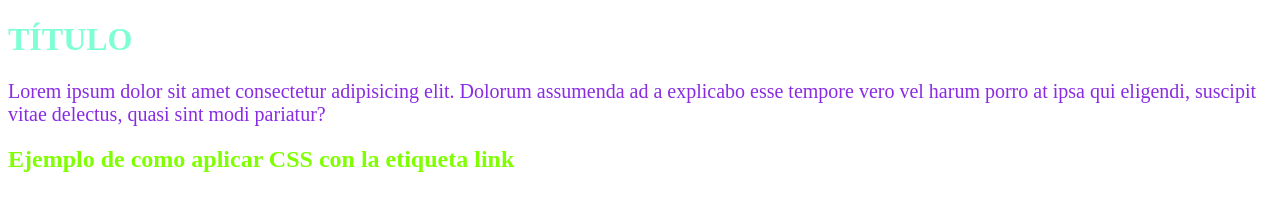
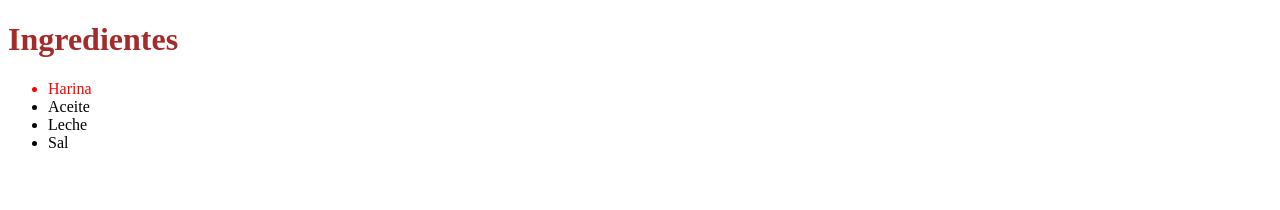
Before and after one commit to DevSantiagoO/Curso-HTML-y-CSS, a plain HTML site: page Clases_CSS/Selectores/index.html in a window 1280 px wide. Drawn offline with Linux system fonts and the light colour scheme.

Commit message:
Actualización de selectores

```diff
--- a/Clases_CSS/Selectores/index.html
+++ b/Clases_CSS/Selectores/index.html
@@ -8,19 +8,26 @@
     <title>Enlazando CSS</title>
 </head>
 <body>
-    <h1>TÍTULO</h1>
+    <h1>Ingredientes</h1>
     <!--A esto se lo conoce como estilo en línea porque se lo da solamente a una línea.
     font size = tamaño de letra.
     Malas prácticas
         1. No se recomienda usar estilo en línea porque por lo general se utiliza cada lenguaje por su lado. Ayuda a la organización y estructuración del proyecto.
-    Se recomienda usar style no como atributo, sino como etiqueta.-->
-    <p style="color: blueviolet; font-size: 20px;">Lorem ipsum dolor sit amet consectetur adipisicing elit. Dolorum assumenda ad a explicabo esse tempore vero vel harum porro at ipsa qui eligendi, suscipit vitae delectus, quasi sint modi pariatur?</p>
+    Se recomienda usar style no como atributo, sino como etiqueta.
+    <p style="color: blueviolet; font-size: 20px;">Lorem ipsum dolor sit amet consectetur adipisicing elit. Dolorum assumenda ad a explicabo esse tempore vero vel harum porro at ipsa qui eligendi, suscipit vitae delectus, quasi sint modi pariatur?</p>-->
+    <ul>
+        <!--La etiqueta span es para seleccionar un elemento de forma particular pero se recomiendan utilizar otras formas. Como por ejemplo las clases, dichas clases nos permiten asignarles a los elementos un nombre en particular y es la forma en la que podemos separar a los elementos por clases.-->
+        <li class="faltante">Harina</li>
+        <li>Aceite</li>
+        <li>Leche</li>
+        <li>Sal</li>
+    </ul>
     <!--Ejemplo de como aplicar CSS de otra forma, no es la más recomendada:-->
-    <style>
+    <!--<style>
         h1 {
             color: aquamarine;
         }
     </style>
-    <h2>Ejemplo de como aplicar CSS con la etiqueta link</h2>
+    <h2>Ejemplo de como aplicar CSS con la etiqueta link</h2>-->
 </body>
 </html>
--- a/Clases_CSS/Selectores/styles.css
+++ b/Clases_CSS/Selectores/styles.css
@@ -1,4 +1,11 @@
-h2 {
-    /*Nombre de la propiedad : valor de la propiedad*/
-            color:                 chartreuse;
+/* h2 {
+    /*Nombre de la propiedad : valor de la propiedad } */
+/*Forma de darle estilo por medio de elementos.*/
+    h1 {
+    color: brown;
 }
+
+/*Forma de darle estilo por medio de clases*/
+.faltante {
+    color: red;
+}
```
